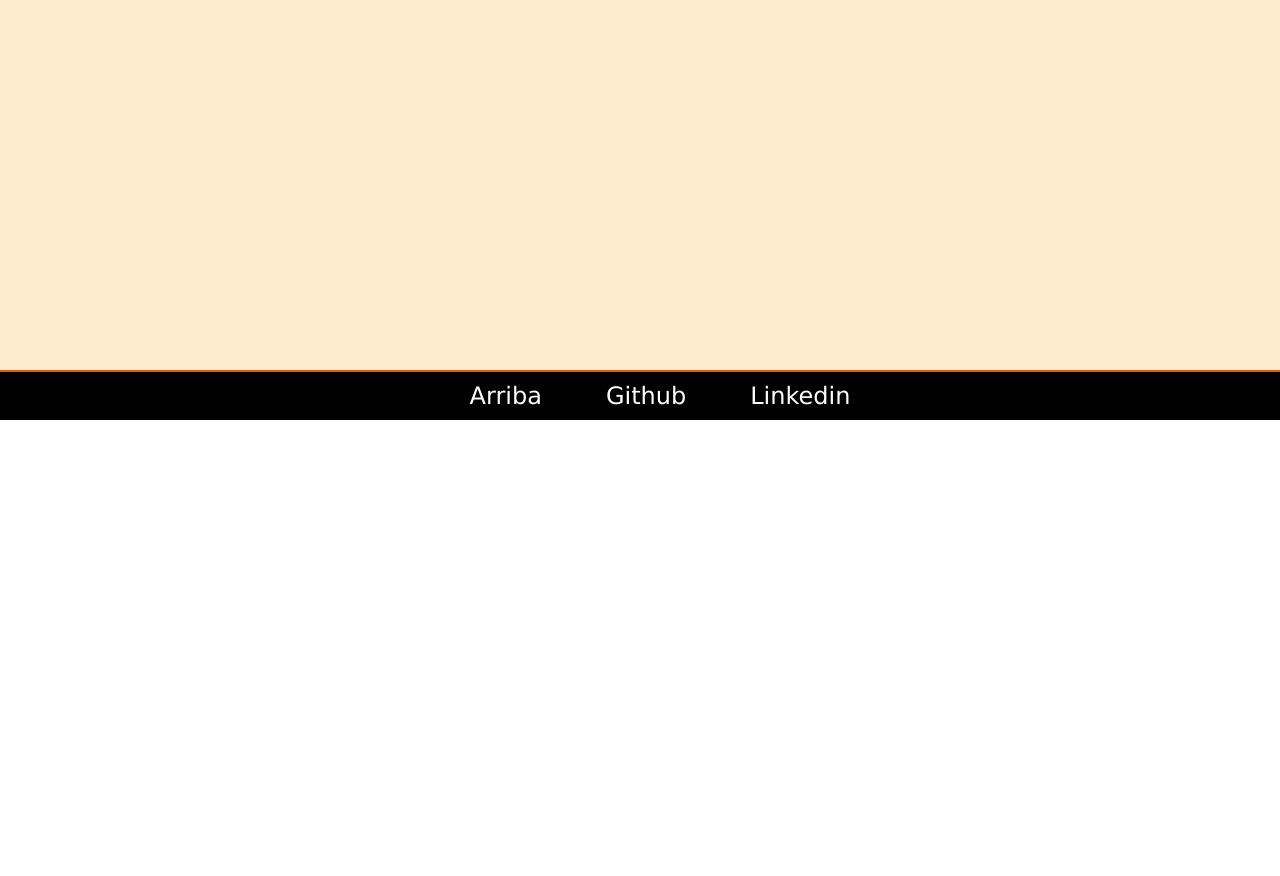
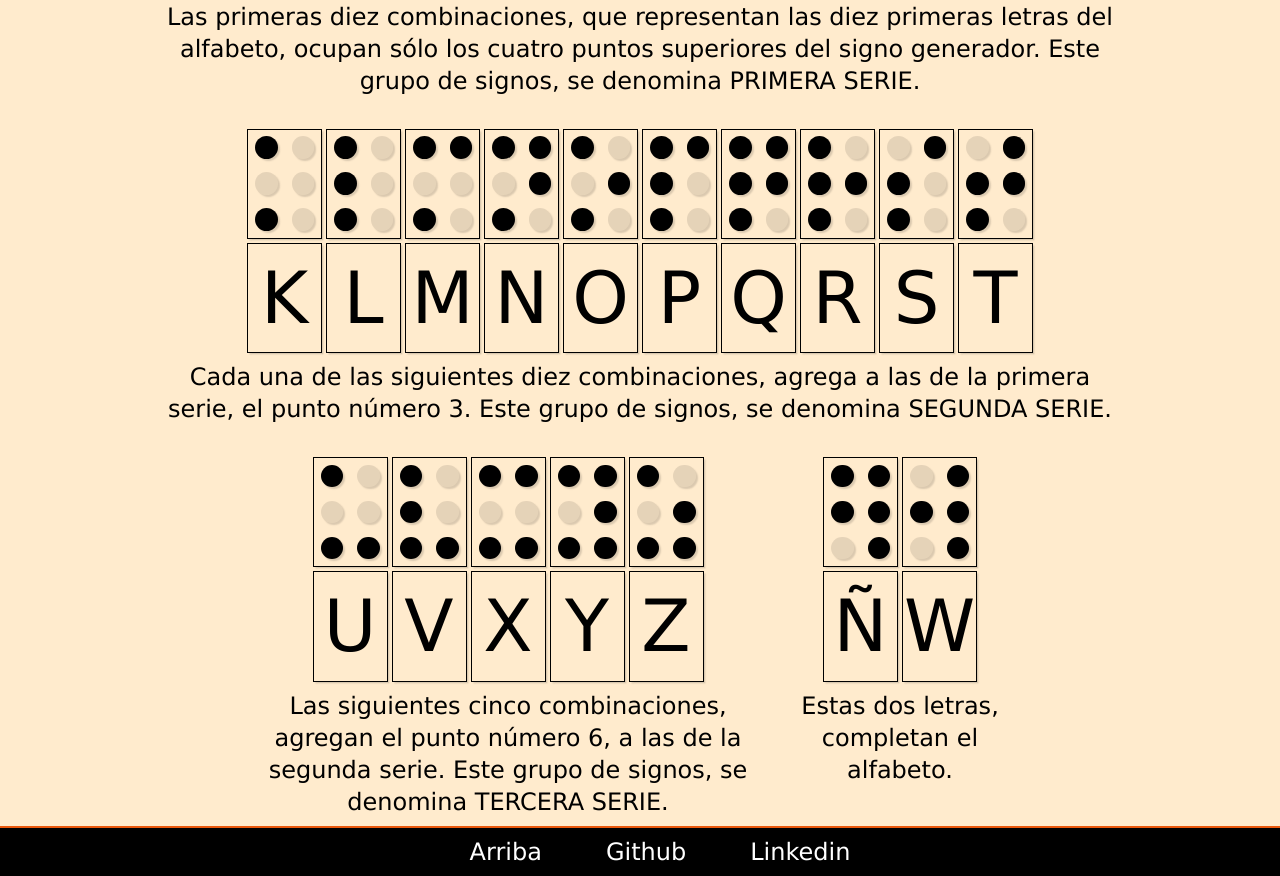
Before and after one commit to Schugu/BraillePage, a React (Vite) app: page /alphabet in a window 1280 px wide. Shown: the part 380-1256 px from the top of the page. Before the commit the page ends 800 px from the top, so only its background shows below. Built offline with nearby package versions, Linux system fonts and the light colour scheme.

Commit message:
Add: Alphabet

```diff
--- a/src/App.tsx
+++ b/src/App.tsx
@@ -1,7 +1,9 @@
-import { BrowserRouter, Routes, Route } from 'react-router-dom'
-import Home from "./pages/Home.tsx";
+import { BrowserRouter, Routes, Route, Navigate } from 'react-router-dom'
 import Header from "./components/header/Header.tsx";
 import Footer from "./components/footer/Footer.tsx";
+import Home from "./pages/Home.tsx";
+import Alphabet from "./pages/Alphabet.tsx";
+
 
 export default function App() {
   return (
@@ -9,12 +11,16 @@ export default function App() {
 
       <main className='flex flex-col min-h-screen bg-DURAZNO-light'>
         <Header />
+
         <section className='flex-grow'>
           <Routes>
             <Route path='/' element={<Home />} />
+            <Route path="/home" element={<Navigate to="/" />} />
+            <Route path='/alphabet' element={<Alphabet />} />
 
           </Routes>
         </section>
+
         <Footer />
       </main>
 
--- /dev/null
+++ b/src/pages/Alphabet.tsx
@@ -0,0 +1,43 @@
+import SignoBrailleConLetra from "../components/codificador/SignoBrailleConLetra.tsx";
+
+export default function Alphabet() {
+  return (
+    <section className="flex flex-col items-center gap-8 p-2 text-2xl">
+      <h1 className="w-full border-b-4 border-orange-600 text-5xl text-center">El alfabeto</h1>
+
+      <article className="flex flex-col gap-2 items-center">
+        <SignoBrailleConLetra cadenaParaCodificar="abcdefghij" formato="mediano" />
+        <p className="text-center text-balanece w-3/4">
+          Las primeras diez combinaciones, que representan las diez primeras letras del
+          alfabeto, ocupan sólo los cuatro puntos superiores del signo generador.
+          Este grupo de signos, se denomina PRIMERA SERIE.
+        </p>
+      </article>
+
+      <article className="flex flex-col gap-2 items-center">
+        <SignoBrailleConLetra cadenaParaCodificar="klmnopqrst" formato="mediano" />
+        <p className="text-center text-balanece w-3/4">
+          Cada una de las siguientes diez combinaciones, agrega a las de la primera serie,
+          el punto número 3. Este grupo de signos, se denomina SEGUNDA SERIE.
+        </p>
+      </article>
+
+      <article className="flex flex-wrap justify-center gap-2">
+        <div className="max-w-lg flex flex-col gap-2 items-center">
+          <SignoBrailleConLetra cadenaParaCodificar="uvxyz" formato="mediano" />
+          <p className="text-center text-balanece">
+            Las siguientes cinco combinaciones, agregan el punto número 6, a las de la
+            segunda serie. Este grupo de signos, se denomina TERCERA SERIE.
+          </p>
+        </div>
+
+        <div className="max-w-64 flex flex-col gap-2 items-center">
+          <SignoBrailleConLetra cadenaParaCodificar="ñw" formato="mediano" />
+          <p className="text-center text-balanece">
+            Estas dos letras, completan el alfabeto.
+          </p>
+        </div>
+      </article>
+    </section>
+  )
+}
```
